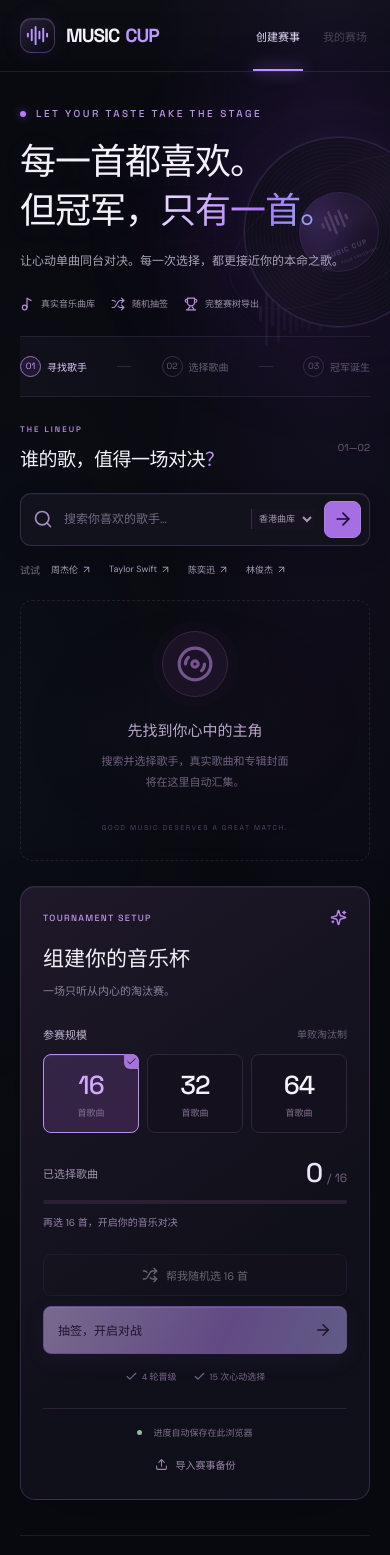
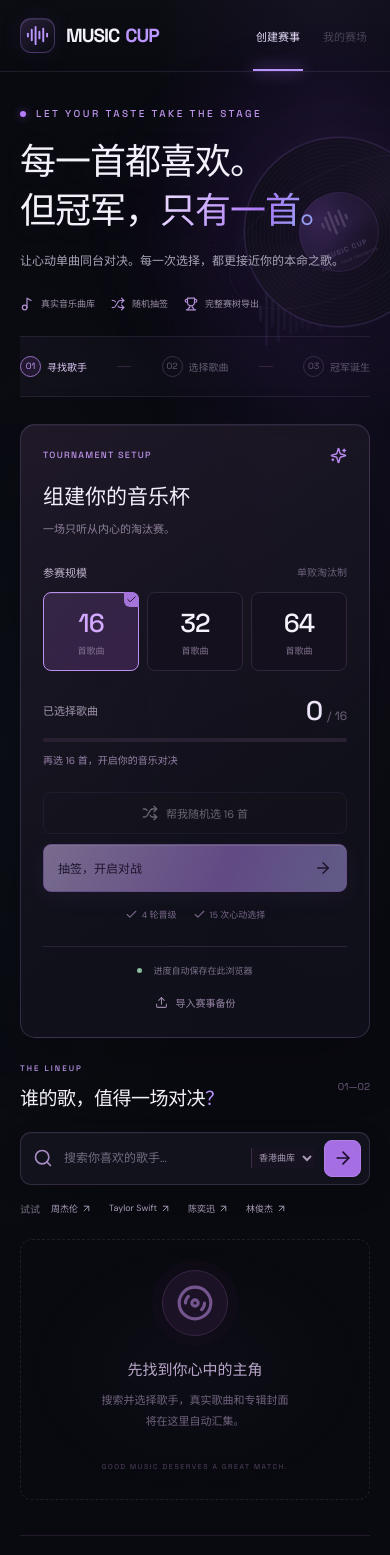
Before and after one commit to Li-1028/music-cup, a React (Vite) app: page / in a window 390 px wide. Shown: the top 1555 px of the page. Built offline with nearby package versions, Linux system fonts and the light colour scheme.

Commit message:
Update Site source

```diff
--- a/src/style.css
+++ b/src/style.css
@@ -1838,3 +1838,6 @@ footer button {
 .winner-card { background:radial-gradient(ellipse at 50% 25%,#54347455,transparent 60%),linear-gradient(145deg,#1c1527,#0e0d15);border-color:#ad8bd357;box-shadow:0 30px 140px #000a,inset 0 1px #ffffff14; }
 @media(max-width:700px) { .hero { min-height:0; } .hero h1 { letter-spacing:-1px; } .hero::before { inset:0 -20px; } .canvas-controls { left:10px;right:10px;top:10px;gap:4px; } .canvas-controls > span { display:none; } .canvas-controls .export-tree { margin-right:auto; } .spectrum { gap:3px; } }
 @media(prefers-reduced-motion:reduce) { *,*::before,*::after { animation:none!important;transition:none!important;scroll-behavior:auto!important; } }
+@media (max-width: 720px) {
+  .workspace > .setup-card { order: -1; }
+}
```
